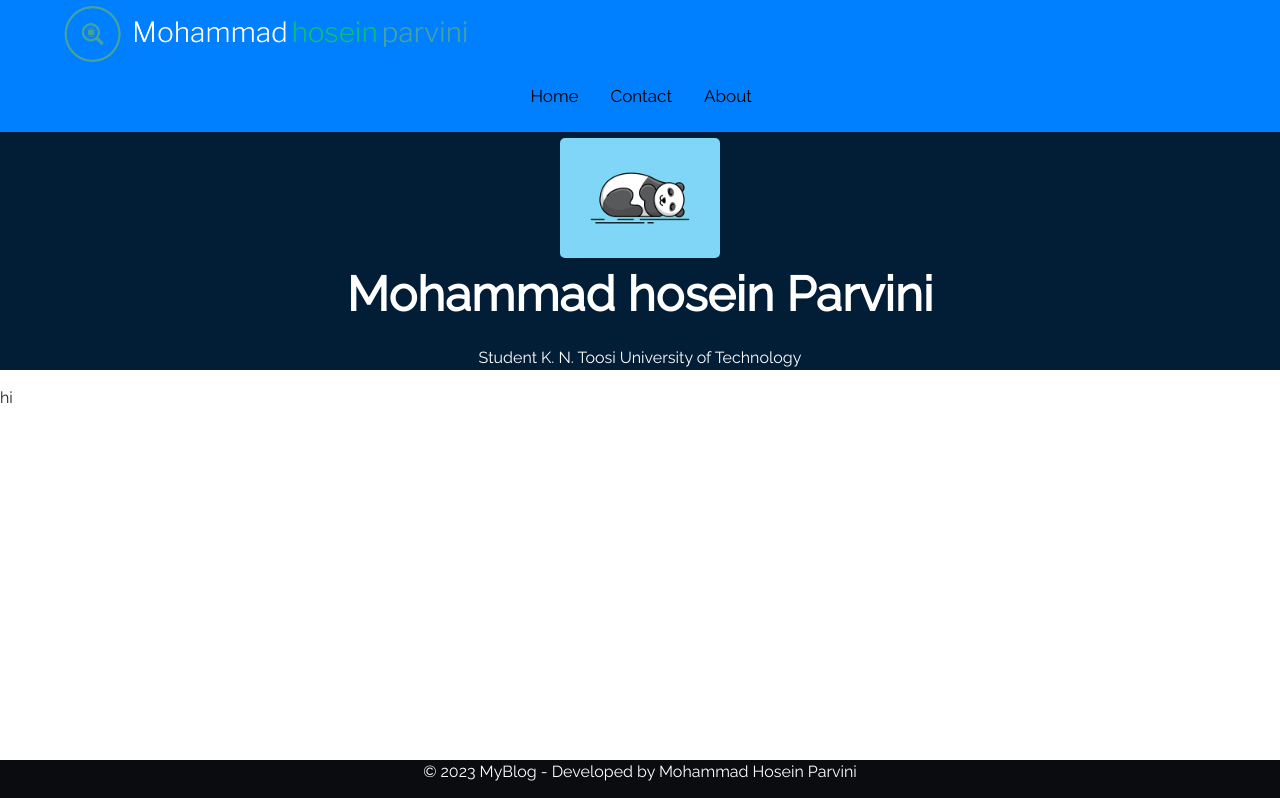
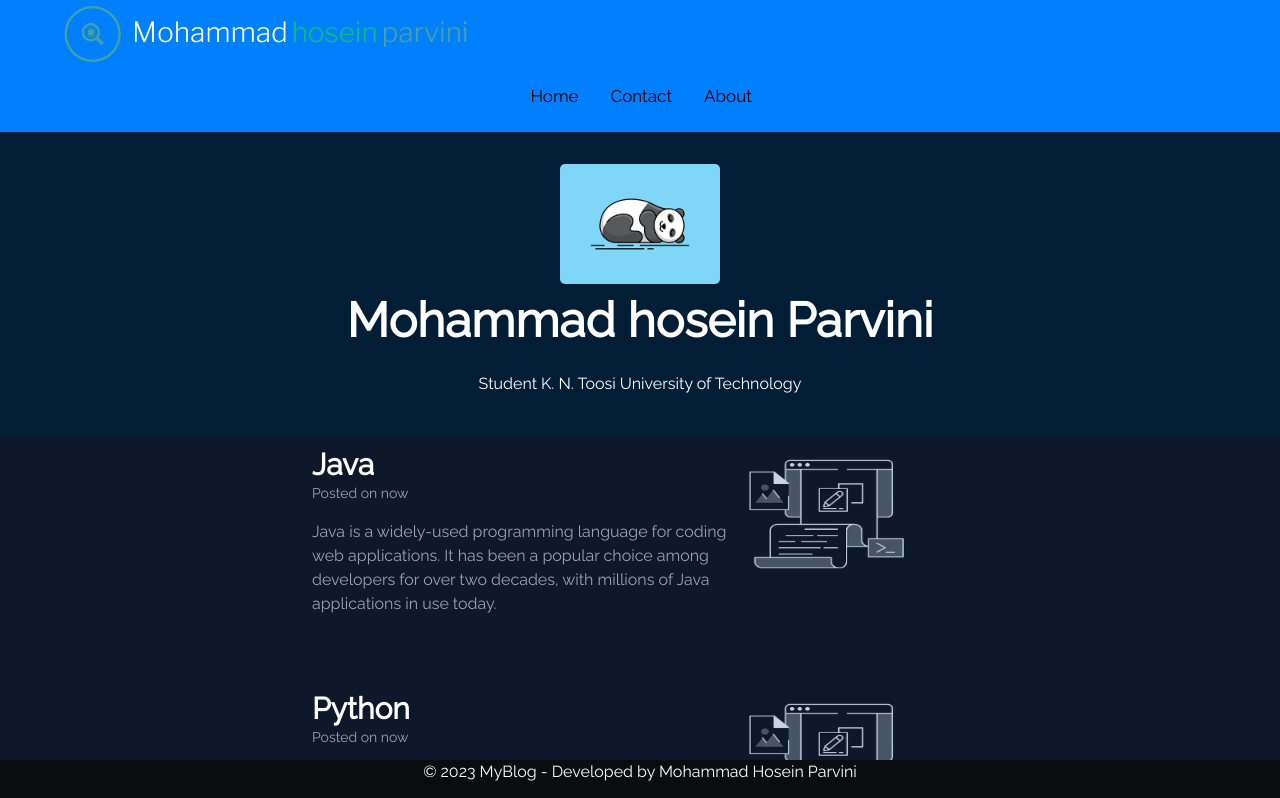
Before and after one commit to parvini82/MyBlog, a React (Vite) app in the folder Client/: page / in a window 1280 px wide. Shown: the top 798 px of the page. Built offline with nearby package versions, Linux system fonts and the light colour scheme.

Commit message:
style changed

```diff
--- a/Client/index.html
+++ b/Client/index.html
@@ -61,9 +61,6 @@
 
         Thank you for visiting, and I hope you find something valuable here. Stay tuned for more exciting content!</p> -->
     </div>
-    <div id="about">hi
-
-    </div>
 
 
 
@@ -104,6 +101,7 @@
 
 
     </div>
+    <div id="posts"></div>
 
 
     <div id="root"></div>
--- a/Client/src/assets/styles/index.scss
+++ b/Client/src/assets/styles/index.scss
@@ -45,7 +45,8 @@
   color: #ffffff;
   background-color: #021d36;
   text-align: center;
-
+  padding-top: 2%;
+  padding-bottom: 2%;
   .name {
     font-weight: 900;
     font-size: 48px;
@@ -110,18 +111,14 @@
   text-align: center;
 
 
-  h1 {
 
-    color: #45a29e;
-    text-align: center;
-    font-weight: bold;
-  }
 }
 
 .body {
-
+  background-color: #0f172a;
 
   font-family: 'raleway';
+
 }
 
 .contact-icon {
--- a/Client/src/assets/styles/post.scss
+++ b/Client/src/assets/styles/post.scss
@@ -1,42 +1,33 @@
 .blog-post {
-    background-color: #1f2833;
-    border: 2px #ddd;
-    padding: 20px;
+    padding-left: 120px;
+    padding-right: 120px;
     margin: 10px;
-    box-shadow: 0 0 5px rgba(240, 245, 244, 0.2);
-    box-sizing: border-box;
-    margin-top: 60px;
-    margin-bottom: 60px;
-    .img {
-        float: right;
-        overflow: hidden;
-        width: 30%;
-
-        img{
-            float: right;
-            width: 50%;
-
-        }
-    }
+    margin-bottom: 64px;
+    align-self: center;
+    width: 840px;
+    height: 180px;
+    margin-left: 15%;
 
     .post-title {
-        font-size: 48px;
+        font-size: 30px;
+        font-weight: bold;
         margin: 0;
         text-align: left;
-        color: #0c868a; // Customize title color
+        color: #ffffff;
+        text-decoration: none;
     }
 
 
     .post-date {
         font-size: 14px;
         text-align: left;
-        color: #049117;
+        color: #94a3b8;
     }
 
     .post-content {
         text-align: left;
-
-        color: #ddd;
+        margin-right: 1%;
+        color: #94a3b8;
         width: 100%;
 
         .post-description{
@@ -45,17 +36,14 @@
     }
     img{
         float: right;
-        width: 20%;
-        height: 100%;
+        width: 170px;
+        height: 130px;
     }
 
-    .read-more-link {
-        text-align: center;
-        float: right;
-        padding-top: 20px;
+
+    .read-more-href{
+        text-decoration: none;
     }
 
-    .read-more-href {
-        color: #0c868a;
-    }
+
 }
--- a/Client/src/main.tsx
+++ b/Client/src/main.tsx
@@ -14,26 +14,20 @@ ReactDOM.createRoot(document.getElementById('root')!).render(
 
   </React.StrictMode>,
 )
-ReactDOM.createRoot(document.getElementById('home')!).render(
+ReactDOM.createRoot(document.getElementById('posts')!).render(
   <React.StrictMode>
 
     <Post title='Java' description='Java is a widely-used programming language for coding web applications.
      It has been a popular choice among developers for over two decades, with millions of Java applications
-     in use today. Java is a multi-platform, object-oriented, and network-centric language that can be used
-      as a platform in itself. It is a fast, secure, reliable programming language for coding everything from
-       mobile apps and enterprise software to big data applications and server-side technologies.'
+     in use today.'
       date='now' imageSrc='src/assets/images/Java.png' imageAlt='image' readMoreLink='https://www.java.com/'></Post>
       <Post title='Python' description='Java is a widely-used programming language for coding web applications.
      It has been a popular choice among developers for over two decades, with millions of Java applications
-     in use today. Java is a multi-platform, object-oriented, and network-centric language that can be used
-      as a platform in itself. It is a fast, secure, reliable programming language for coding everything from
-       mobile apps and enterprise software to big data applications and server-side technologies.'
-      date='now' imageSrc='src/assets/images/Python.png' imageAlt='image' readMoreLink='https://www.python.org/'></Post>
+     in use today.'
+      date='now' imageSrc='src/assets/images/java.png' imageAlt='image' readMoreLink='https://www.python.org/'></Post>
       <Post title='Java' description='Java is a widely-used programming language for coding web applications.
      It has been a popular choice among developers for over two decades, with millions of Java applications
-     in use today. Java is a multi-platform, object-oriented, and network-centric language that can be used
-      as a platform in itself. It is a fast, secure, reliable programming language for coding everything from
-       mobile apps and enterprise software to big data applications and server-side technologies.'
+     in use today.'
       date='now' imageSrc='src/assets/images/Java.png' imageAlt='image' readMoreLink='https://www.java.com/'></Post>
 
 
```
Also changed, not shown: Client/src/assets/images/Java.png.
